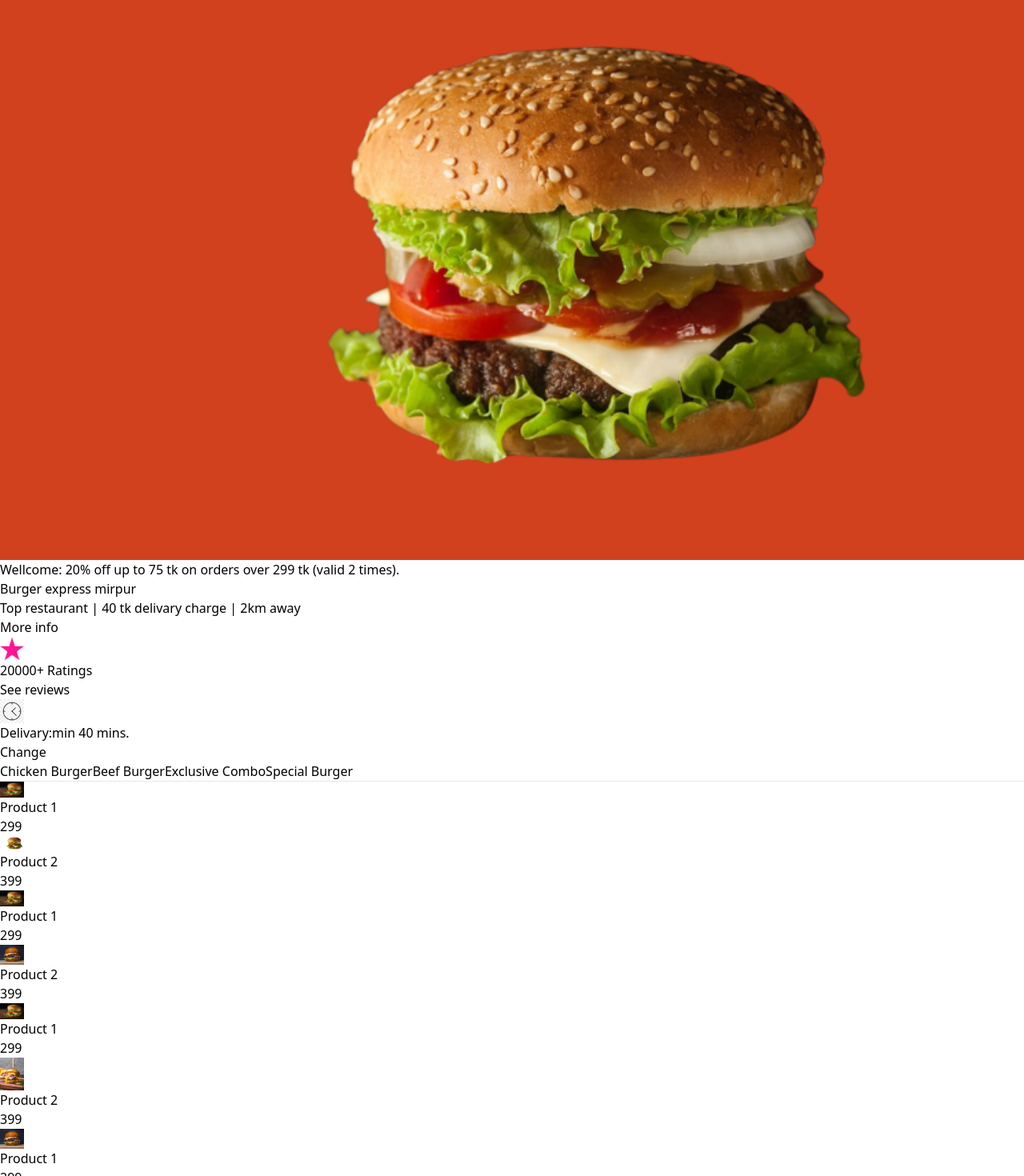
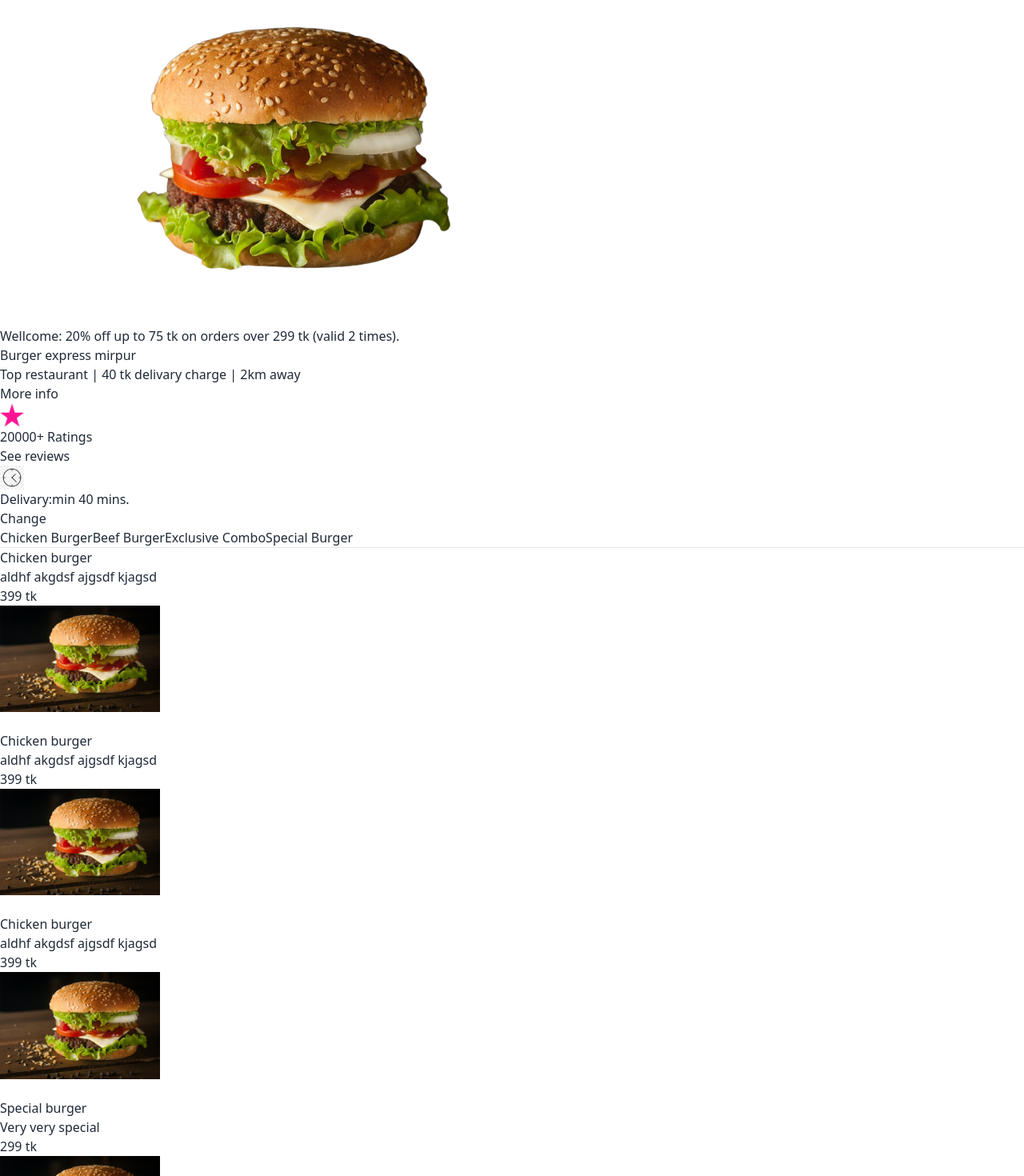
Before and after one commit to showrov29/FoodPandaClone, a Next.js app: page / in a window 1280 px wide. Shown: the top 1470 px of the page at 80% size. Built offline with nearby package versions, Linux system fonts and the light colour scheme.

Commit message:
adslh jfklajhsd

```diff
--- /dev/null
+++ b/Components/Burger.js
@@ -0,0 +1,33 @@
+import React, { useState,useEffect } from 'react'
+import Image from 'next/image'
+import ProductMenuItem from './ProductMenuItem'
+import Modal from './Modal'
+export default function Burger(props) {
+  const [flag,setFlag]=useState(false)
+
+  return (
+    <>
+    <div className="p-2">
+<div className='bg-white rounded-lg border-2 flex flex-row justify-between h-32 w-72 items-center px-4  hover:scale-105 transition-all duration-100 hover:bg-pink-100 relative ' >
+<div className='flex flex-col'>
+    <h3 className='text-lg font-bold overflow-hidden '>{props.title}</h3>
+    <p className='truncate max-w-xs'>{props.description}</p>
+    <h4 className='text-md font-semibold'>{props.price} tk</h4>
+</div>
+<div>
+    <Image src='/img/featured.jpeg' className='rounded-lg'  height={200} width={200}/>
+  <button className='absolute bottom-7 right-6 bg-white rounded-full' onClick={()=>{setFlag(true); console.log('aklsdf hkajsdh');}}>
+  <svg xmlns="http://www.w3.org/2000/svg" fill="none" viewBox="0 0 24 24" stroke-width="1.5" stroke="currentColor" class="w-6 h-6">
+  <path stroke-linecap="round" stroke-linejoin="round" d="M12 4.5v15m7.5-7.5h-15" />
+</svg>
+  </button>
+  </div>
+</div>
+</div>
+<div>
+{ flag && <Modal flag={flag} />}
+
+</div>
+    </>
+  )
+}
--- a/Components/Featured.js
+++ b/Components/Featured.js
@@ -9,16 +9,8 @@ export default function Featured() {
 
   return (
     <div>
-    <div className={styles.container}>
-      <div className={styles.wrapper}>
-          <div className={styles.imgContainer}>
-            <Image
-    src="/img/featured1.png"
-    alt=""
-    layout="fill"
-    objectFit="contain"/>
-          </div>
-      </div>
+    <div>
+    <img src='/img/featured1.png' className='w-auto h-auto'/>
     </div>
 
     <div className="grid grid-cols-1 bg-pink-100 text-pink-600 px-4 py-4">
@@ -27,20 +19,20 @@ export default function Featured() {
       <div className="bg-white-400 px-4 py-4">
         <h1 className="font-black	 font-weight: 900 ">Burger express mirpur</h1>
         <div className="grid grid-cols-2">
-        <div className="text-black text-opacity-50 ">Top restaurant | 40 tk delivary charge | 2km away</div>
+        <div className="text-black text-opacity-50 text-xs">Top restaurant | 40 tk delivary charge | 2km away</div>
         <div className="">
-              <a href="#" className="flex justify-end font-medium text-pink-600 dark:text-pink-500 hover:underline mr-4">More info</a>
+              <a href="#" className="flex justify-end font-medium text-pink-600 dark:text-pink-500 hover:underline mr-4 text-sm">More info</a>
               </div>
         </div>
         <div className="flex">
         <div className="mt-4">
           <Image src="/img/star.png" alt="image" width="30" height="30" />
         </div>
-        <div className="flex items-center text-black text-opacity-50 mt-4 ml-4">
+        <div className="flex items-center text-black text-opacity-50 mt-4 ml-4 text-sm">
           20000+ Ratings
         </div>
         <div className="flex items-center ml-auto">
-          <a href="#" className="font-medium text-pink-600 dark:text-pink-500 hover:underline">See reviews</a>
+          <a href="#" className="font-medium text-pink-600 dark:text-pink-500 hover:underline text-sm">See reviews</a>
         </div>
       </div>
 
@@ -48,11 +40,11 @@ export default function Featured() {
         <div className="mt-4">
           <Image src="/img/clock.jpeg" alt="image" width="30" height="30" />
         </div>
-        <div className="flex items-center text-black text-opacity-100 mt-4 ml-4">
+        <div className="flex items-center text-black text-opacity-100 mt-4 ml-4 text-sm">
           Delivary:min 40 mins.
         </div>
         <div className="flex items-center ml-auto">
-          <a href="#" className="text-black text-opacity-50 mr-4">Change</a>
+          <a href="#" className="text-black text-opacity-50 mr-4 text-sm">Change</a>
         </div>
       </div>
 
--- /dev/null
+++ b/Components/Modal.js
@@ -0,0 +1,36 @@
+
+import React, {useEffect, useState} from 'react'
+
+export default function Modal(props) {
+const [flag,setFlag]=useState(false)
+useEffect(() => {
+    setFlag(props.flag)
+    console.log(props);
+    if (flag){
+       document.getElementById('my_modal_5').showModal()
+    }
+    else {
+
+    }
+   },[])
+
+
+  return (
+  <>
+      {/* Open the modal using document.getElementById('ID').showModal() method */}
+
+<dialog id="my_modal_5" className="modal modal-bottom sm:modal-middle">
+  <div className="modal-box">
+    <h3 className="font-bold text-lg">Hello!</h3>
+    <p className="py-4">Press ESC key or click the button below to close</p>
+    <div className="modal-action">
+      <form method="dialog">
+        {/* if there is a button in form, it will close the modal */}
+        <button  className="btn">Close</button>
+      </form>
+    </div>
+  </div>
+</dialog>
+  </>
+  )
+}
--- /dev/null
+++ b/Components/ProductMenuItem.js
@@ -0,0 +1,59 @@
+import React, { useState } from 'react';
+
+const ProductMenuItem = ({ name, description, price, image }) => {
+  const [quantity, setQuantity] = useState(0);
+
+  const addToCart = () => {
+    // Implement cart logic here.
+  };
+
+  return (
+    <li className="box-flex product-tile fd-row p-relative pa-st">
+      <button
+        className="product-tile__button-overlay absolute-fill-parent"
+        aria-label={`${name}, Tk ${price} - Add to cart`}
+        onClick={addToCart}
+      />
+      <div className="absolute-fill-parent product-tile__animation-overlay" />
+      <div className="box-flex grow respect-flex-parent-width jc-space-between">
+        <div>
+          <h3 className="truncate product-tile__title">
+            {name}
+          </h3>
+          <p className="product-tile__description">
+            {description}
+          </p>
+        </div>
+        <div className="box-flex product-tile__price-row ai-center fw-wrap fd-row">
+          <p className="cl-neutral-primary f-label-large-font-size fw-label-large-font-weight lh-label-large-line-height">
+            Tk {price}
+          </p>
+        </div>
+      </div>
+      <div className="box-flex product-tile__right-side-wrapper no-shrink ml-st">
+        <picture className="product-tile__image">
+          <img
+            src={image}
+            alt={name}
+          />
+        </picture>
+        <div className="box-flex product-tile__quick-add-to-cart">
+          <button
+            onClick={() => setQuantity(quantity - 1)}
+            disabled={quantity === 0}
+          >
+            -
+          </button>
+          <div>{quantity}</div>
+          <button
+            onClick={() => setQuantity(quantity + 1)}
+          >
+            +
+          </button>
+        </div>
+      </div>
+    </li>
+  );
+};
+
+export default ProductMenuItem;
--- a/Components/ProductSection.js
+++ b/Components/ProductSection.js
@@ -1,5 +1,7 @@
 import React, { useState } from 'react';
 import Image from 'next/image';
+import ProductMenuItem from './ProductMenuItem';
+import Burger from './Burger';
 const ProductSection = () => {
   const [activeSection, setActiveSection] = useState('chicken'); // Default to 'chicken'
 
@@ -8,8 +10,8 @@ const ProductSection = () => {
   };
 
   return (
-    <div>
-      <section className="text-gray-800 bg-white p-6">
+    <div className='flex flex-col '>
+      <section className="text-gray-800 bg-white p-6 text-xs">
         <div className="container">
           <div className="flex space-x-4">
             <a
@@ -59,22 +61,9 @@ const ProductSection = () => {
         }`}
         id="chicken"
       >
-
-        <div className="grid grid-cols-2 md:grid-cols-4 gap-4">
-
-            <div className="bg-white p-4 shadow-lg">
-                <Image src="/img/featured.jpeg" alt="Product 1" width="30" height="30" className="w-full h-32 object-cover mb-2"/>
-                <div className="text-lg font-semibold">Product 1</div>
-                <div className="text-gray-600">299</div>
-            </div>
-
-
-            <div className="bg-white p-4 shadow-lg">
-                <Image src="/img/featured1.png" alt="Product 2" width="30" height="30" className="w-full h-32 object-cover mb-2"/>
-                <div className="text-lg font-semibold">Product 2</div>
-                <div className="text-gray-600">399</div>
-            </div>
-        </div>
+        <Burger title='Chicken burger' description='aldhf akgdsf ajgsdf kjagsd' price='399' />
+        <Burger title='Chicken burger' description='aldhf akgdsf ajgsdf kjagsd' price='399' />
+        <Burger title='Chicken burger' description='aldhf akgdsf ajgsdf kjagsd' price='399' />
       </div>
 
       <div
@@ -83,22 +72,10 @@ const ProductSection = () => {
         }`}
         id="special"
       >
+        <Burger title='Special burger' description='Very very special' price='299'/>
+        <Burger title='Special burger' description='Very very special' price='299'/>
+        <Burger title='Special burger' description='Very very special' price='299'/>
 
-        <div className="grid grid-cols-2 md:grid-cols-4 gap-4">
-
-            <div className="bg-white p-4 shadow-lg">
-                <Image src="/img/featured.jpeg" alt="Product 1" width="30" height="30" className="w-full h-32 object-cover mb-2"/>
-                <div className="text-lg font-semibold">Product 1</div>
-                <div className="text-gray-600">299</div>
-            </div>
-
-
-            <div className="bg-white p-4 shadow-lg">
-                <Image src="/img/featured2.avif" alt="Product 2" width="30" height="30" className="w-full h-32 object-cover mb-2"/>
-                <div className="text-lg font-semibold">Product 2</div>
-                <div className="text-gray-600">399</div>
-            </div>
-        </div>
       </div>
 
 
@@ -108,22 +85,10 @@ const ProductSection = () => {
         }`}
         id="combo"
       >
+        <Burger title='Combo burger' description='Very very special' price='299'/>
+        <Burger title='Combo burger' description='Very very special' price='299'/>
+        <Burger title='Combo burger' description='Very very special' price='299'/>
 
-        <div className="grid grid-cols-2 md:grid-cols-4 gap-4">
-
-            <div className="bg-white p-4 shadow-lg">
-                <Image src="/img/featured.jpeg" alt="Product 1" width="30" height="30" className="w-full h-32 object-cover mb-2"/>
-                <div className="text-lg font-semibold">Product 1</div>
-                <div className="text-gray-600">299</div>
-            </div>
-
-
-            <div className="bg-white p-4 shadow-lg">
-                <Image src="/img/featured3.avif" alt="Product 2" width="30" height="30" className="w-full h-32 object-cover mb-2"/>
-                <div className="text-lg font-semibold">Product 2</div>
-                <div className="text-gray-600">399</div>
-            </div>
-        </div>
       </div>
 
 
@@ -134,23 +99,9 @@ const ProductSection = () => {
         }`}
         id="beef"
       >
-        {/* <h2 className="text-2xl font-semibold mb-4">Beef Products</h2> */}
-        <div className="grid grid-cols-2 md:grid-cols-4 gap-4">
-
-            <div className="bg-white p-4 shadow-lg">
-                <Image src="/img/featured2.avif" alt="Product 1" width="30" height="30" className="w-full h-32 object-cover mb-2"/>
-                <div className="text-lg font-semibold">Product 1</div>
-                <div className="text-gray-600">299</div>
-            </div>
-
-
-            <div className="bg-white p-4 shadow-lg">
-                <Image src="/img/featured3.avif" alt="Product 2" width="30" height="30" className="w-full h-32 object-cover mb-2"/>
-                <div className="text-lg font-semibold">Product 2</div>
-                <div className="text-gray-600">399</div>
-            </div>
-        </div>
-
+        <Burger title='Beef burger' description='Very very special' price='299'/>
+        <Burger title='Combo burger' description='Very very special' price='299'/>
+        <Burger title='Combo burger' description='Very very special' price='299'/>
       </div>
       {/* Add more product sections for other types if needed */}
     </div>
--- a/package.json
+++ b/package.json
@@ -16,6 +16,7 @@
     "react-dom": "^18"
   },
   "devDependencies": {
+    "daisyui": "^3.9.2",
     "tailwindcss": "^3.3.3"
   }
 }
--- a/pages/index.js
+++ b/pages/index.js
@@ -1,4 +1,5 @@
 import Featured from "@/Components/Featured";
+import ProductMenuItem from "@/Components/ProductMenuItem";
 // import '@/styles/globals.css'
 
 import ProductSection from "@/Components/ProductSection";
--- a/styles/featured.module.css
+++ b/styles/featured.module.css
@@ -1,5 +1,5 @@
 .container {
-  height: calc(100vh - 100px);
+
   background-color: #d1411e;
   overflow: hidden;
   position: relative;
--- a/tailwind.config.js
+++ b/tailwind.config.js
@@ -5,5 +5,5 @@ module.exports = {
   theme: {
     extend: {},
   },
-  plugins: [],
+  plugins: [require("daisyui")],
 }
```
Also changed, not shown: 1 other file (tests, documents, lock files or other folders).
